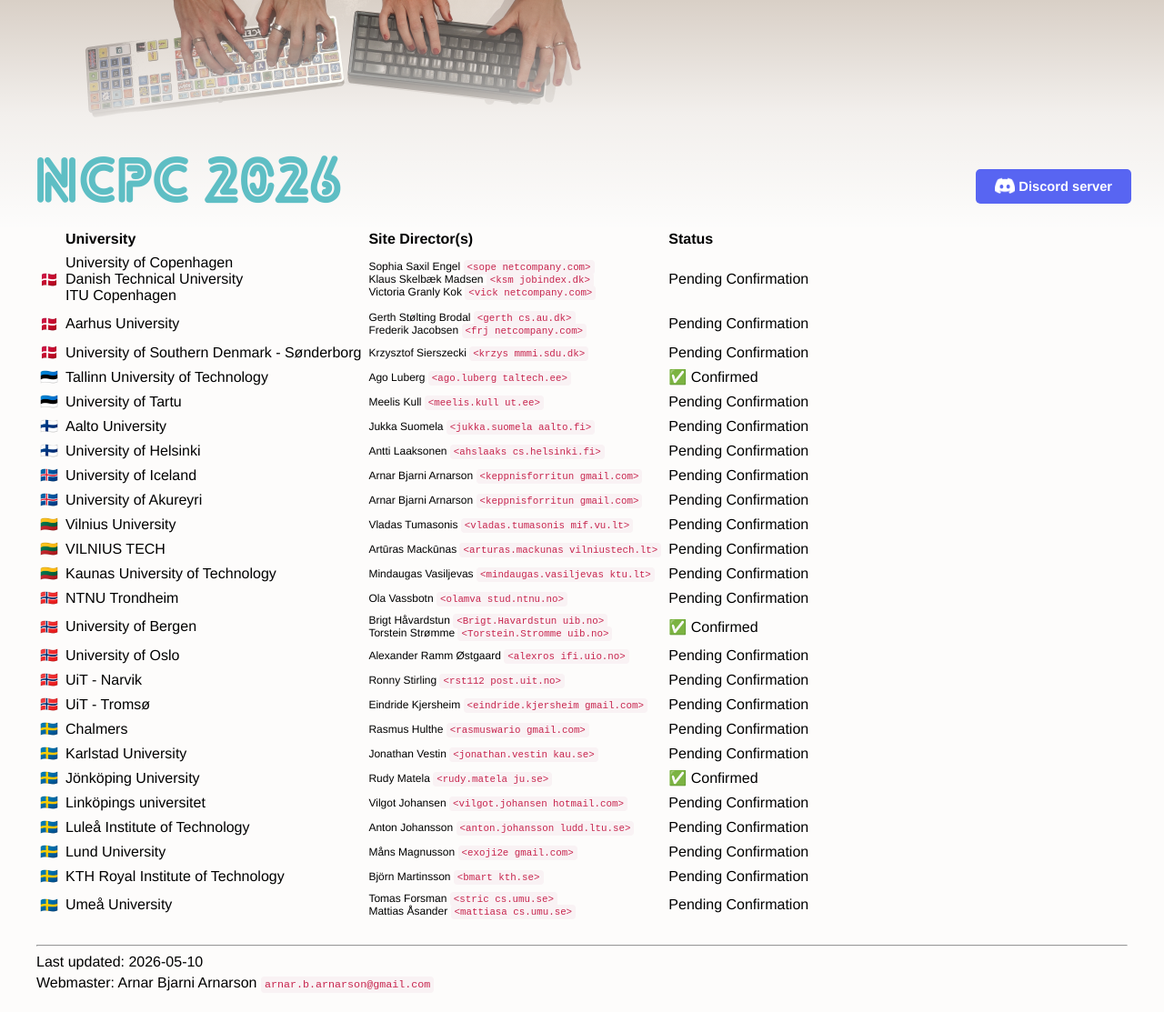
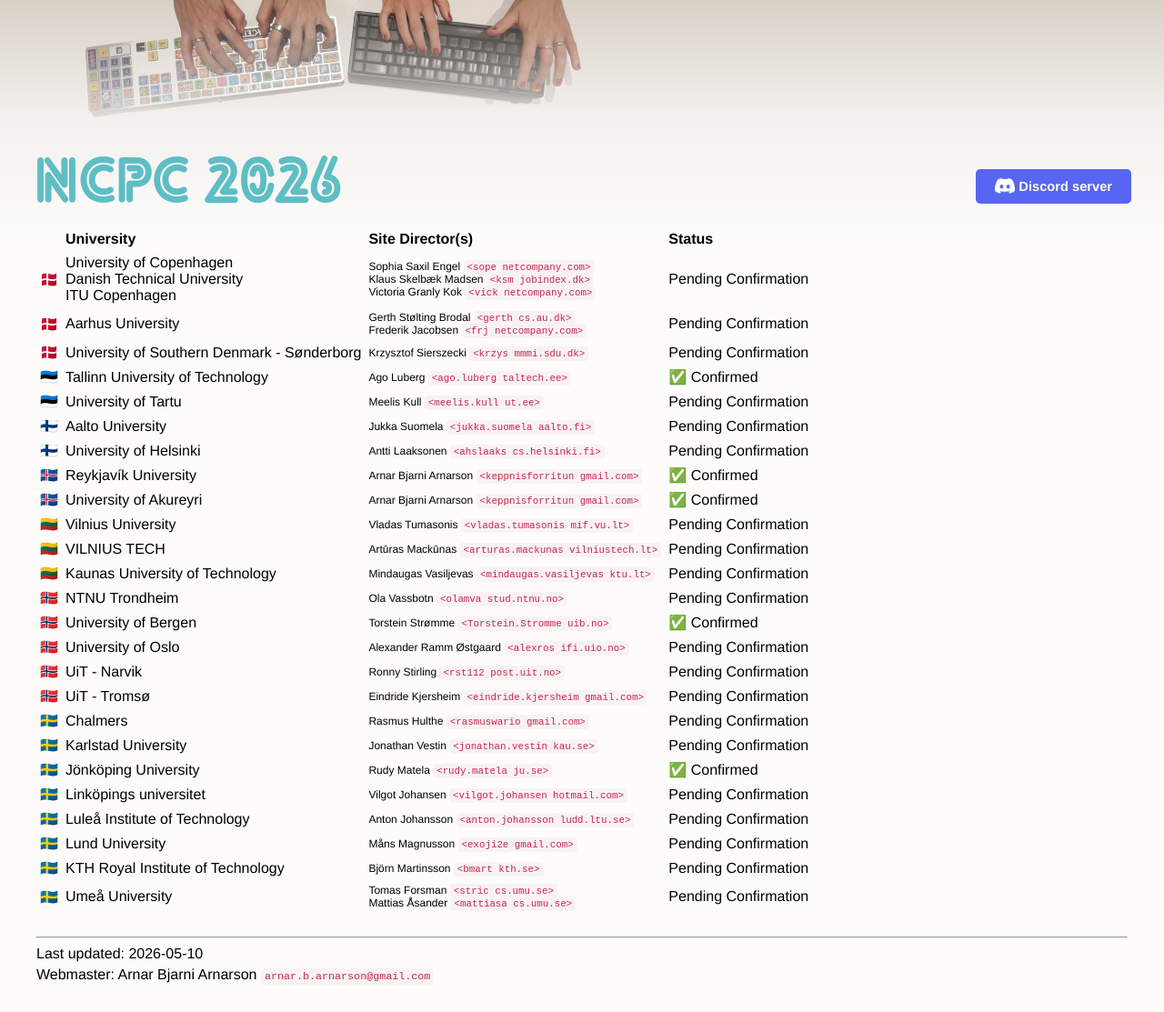
Before and after one commit to icpc/ncpc-web, a Jekyll site: the page built from ncpc2026/site_table.md, in a window 1280 px wide. Shown: the whole page at 91% size. Built offline with Jekyll 4.4.1, drawn with Linux system fonts in a browser that asks for light colours; our own code applies the rules of GitHub Pages for plain Markdown files.

Commit message:
Confirm Icelandic sites

```diff
--- a/_data/ncpc2026sites.yml
+++ b/_data/ncpc2026sites.yml
@@ -55,14 +55,14 @@
 - name: Iceland
   emoji: 🇮🇸
   unis:
-    - name: University of Iceland
+    - name: Reykjavík University
       contact: Arnar Bjarni Arnarson
       email: "keppnisforritun gmail.com"
-      confirmed: false
+      confirmed: true
     - name: University of Akureyri
       contact: Arnar Bjarni Arnarson
       email: "keppnisforritun gmail.com"
-      confirmed: false
+      confirmed: true
 
 - name: Lithuania
   emoji: 🇱🇹
@@ -91,12 +91,9 @@
       confirmed: false
 
     - name: University of Bergen
-      contact: Brigt Håvardstun
-      email: "Brigt.Havardstun uib.no"
+      contact: Torstein Strømme
+      email: "Torstein.Stromme uib.no"
       confirmed: true
-      extra_contacts:
-        - name: Torstein Strømme
-          email: "Torstein.Stromme uib.no"
 
     - name: University of Oslo
       contact: Alexander Ramm Østgaard
```
